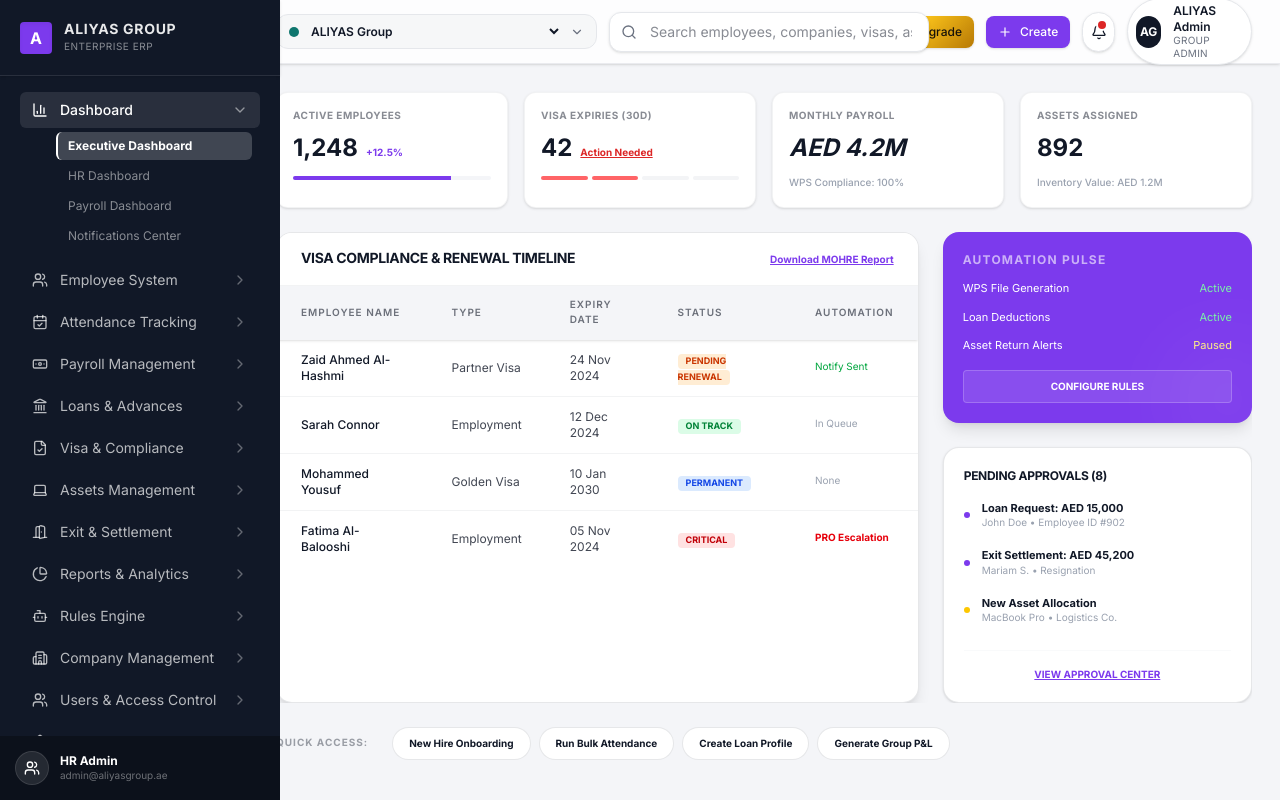
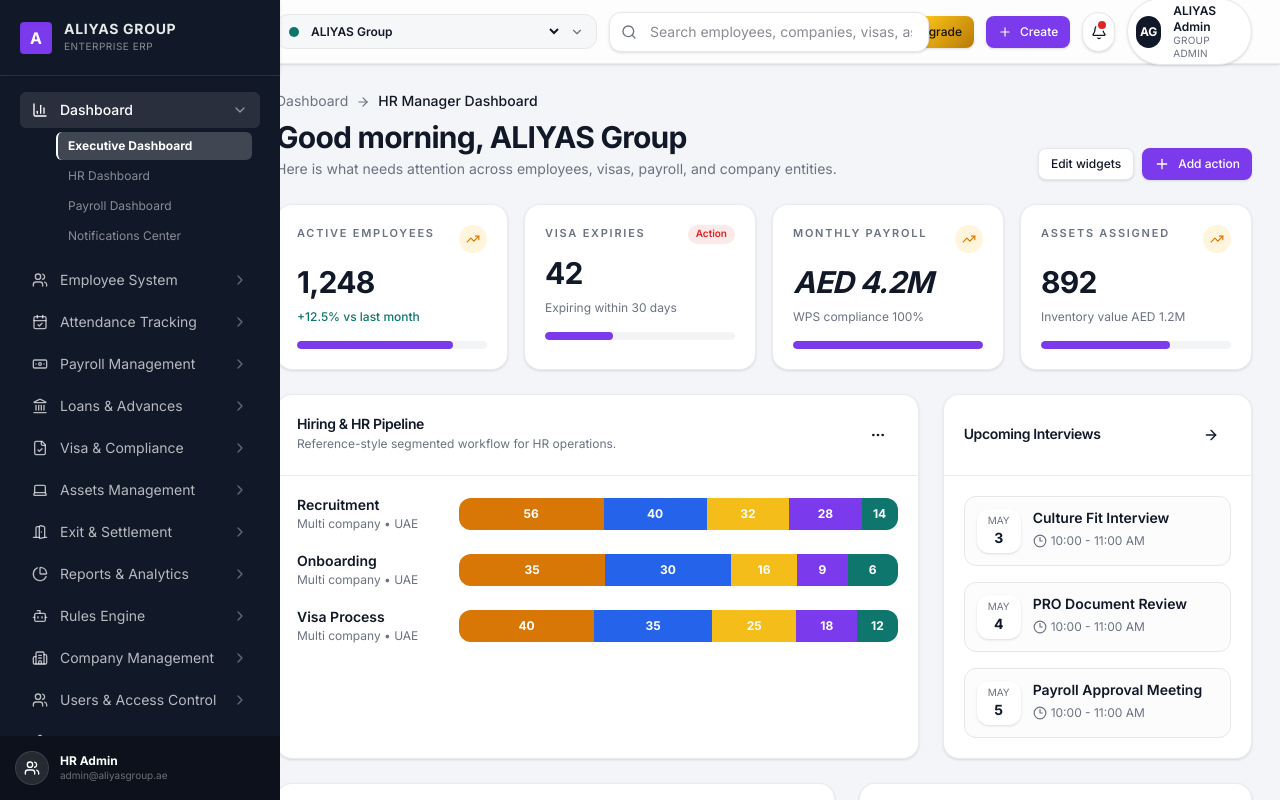
Before and after one commit to emrantims/HRMS, a React (Vite) app: page / in a window 1280 px wide. Built offline with nearby package versions, Linux system fonts and the light colour scheme.

Commit message:
Redesign dashboard with shadcn inspired layout

```diff
--- a/src/pages/Dashboard.tsx
+++ b/src/pages/Dashboard.tsx
@@ -1,162 +1,147 @@
 import React from "react";
-import { MetricCard, Card, CardHeader, CardTitle, CardContent } from "../components/ui/Card";
+import { ArrowRight, BriefcaseBusiness, CalendarClock, CheckCircle2, Clock3, FileCheck2, MoreHorizontal, Plus, Users } from "lucide-react";
+import { MetricCard, Card, CardContent, CardHeader, CardTitle } from "../components/ui/Card";
 import { Badge } from "../components/ui/Badge";
 import { Button } from "../components/ui/Button";
+
+const tasks = [
+  { title: "Visa renewal approvals", meta: "42 files need PRO action", status: "Overdue", variant: "destructive" as const },
+  { title: "Payroll run for May", meta: "WPS file review before 5 PM", status: "Today", variant: "warning" as const },
+  { title: "New hire onboarding", meta: "8 employees pending documents", status: "Active", variant: "success" as const },
+];
+
+const pipeline = [
+  { name: "Recruitment", values: [56, 40, 32, 28, 14] },
+  { name: "Onboarding", values: [35, 30, 16, 9, 6] },
+  { name: "Visa Process", values: [40, 35, 25, 18, 12] },
+];
 
 export default function HRDashboard() {
   return (
     <>
-      {/* KPI Grid */}
-      <div className="grid grid-cols-1 md:grid-cols-2 lg:grid-cols-4 gap-4">
-        <div className="bg-surface p-4 rounded-xl border border-primary/5 shadow-sm">
-          <p className="text-[10px] uppercase font-bold text-primary/50 tracking-wider">Active Employees</p>
-          <div className="flex items-baseline gap-2 mt-1">
-            <h3 className="text-2xl font-bold mt-1">1,248</h3>
-            <span className="text-[10px] text-accent font-bold">+12.5%</span>
+      <div className="flex flex-col justify-between gap-4 md:flex-row md:items-end">
+        <div>
+          <div className="mb-2 flex items-center gap-2 text-sm text-muted-foreground">
+            <span>Dashboard</span>
+            <ArrowRight className="h-3.5 w-3.5" />
+            <span className="font-medium text-primary">HR Manager Dashboard</span>
           </div>
-          <div className="w-full bg-background h-1 rounded-full mt-3 overflow-hidden">
-            <div className="bg-accent h-full w-[80%]"></div>
-          </div>
+          <h1 className="text-3xl font-bold tracking-tight text-primary">Good morning, ALIYAS Group</h1>
+          <p className="mt-1 text-sm text-muted-foreground">Here is what needs attention across employees, visas, payroll, and company entities.</p>
         </div>
-
-        <div className="bg-surface p-4 rounded-xl border border-primary/5 shadow-sm">
-          <p className="text-[10px] uppercase font-bold text-primary/50 tracking-wider">Visa Expiries (30d)</p>
-          <div className="flex items-baseline gap-2 mt-1">
-            <h3 className="text-2xl font-bold mt-1">42</h3>
-            <span className="text-[10px] text-destructive font-bold underline">Action Needed</span>
-          </div>
-          <div className="flex gap-1 mt-3">
-            <div className="h-1 flex-1 bg-red-400 rounded-full"></div>
-            <div className="h-1 flex-1 bg-red-400 rounded-full"></div>
-            <div className="h-1 flex-1 bg-gray-100 rounded-full"></div>
-            <div className="h-1 flex-1 bg-gray-100 rounded-full"></div>
-          </div>
-        </div>
-
-        <div className="bg-surface p-4 rounded-xl border border-primary/5 shadow-sm">
-          <p className="text-[10px] uppercase font-bold text-primary/50 tracking-wider">Monthly Payroll</p>
-          <div className="flex items-baseline gap-2 mt-1">
-            <h3 className="text-2xl font-bold italic mt-1">AED 4.2M</h3>
-          </div>
-          <p className="text-[10px] text-gray-400 mt-3 font-medium">WPS Compliance: 100%</p>
-        </div>
-
-        <div className="bg-surface p-4 rounded-xl border border-primary/5 shadow-sm">
-          <p className="text-[10px] uppercase font-bold text-primary/50 tracking-wider">Assets Assigned</p>
-          <div className="flex items-baseline gap-2 mt-1">
-            <h3 className="text-2xl font-bold mt-1">892</h3>
-          </div>
-          <p className="text-[10px] text-gray-400 mt-3 font-medium">Inventory Value: AED 1.2M</p>
+        <div className="flex gap-2">
+          <Button variant="outline" size="sm">Edit widgets</Button>
+          <Button variant="accent" size="sm" className="gap-2"><Plus className="h-4 w-4" /> Add action</Button>
         </div>
       </div>
 
-      {/* Main Grid Sections */}
-      <div className="flex-1 grid grid-cols-1 lg:grid-cols-3 gap-6 overflow-hidden min-h-0">
+      <div className="grid grid-cols-1 gap-4 md:grid-cols-2 xl:grid-cols-4">
+        <MetricCard title="Active Employees" value="1,248" subtext={<span className="font-medium text-success">+12.5% vs last month</span>} progress={82} />
+        <MetricCard title="Visa Expiries" value="42" subtext="Expiring within 30 days" progress={36} highlight />
+        <MetricCard title="Monthly Payroll" value="AED 4.2M" subtext="WPS compliance 100%" progress={100} />
+        <MetricCard title="Assets Assigned" value="892" subtext="Inventory value AED 1.2M" progress={68} />
+      </div>
 
-        {/* Compliance Alerts (Left) */}
-        <section className="lg:col-span-2 bg-surface rounded-2xl border border-primary/10 shadow-lg flex flex-col overflow-hidden max-h-[500px]">
-          <div className="px-6 py-4 border-b border-primary/5 flex justify-between items-center bg-surface">
-            <h2 className="text-sm font-bold uppercase tracking-tight text-primary">Visa Compliance & Renewal Timeline</h2>
-            <button className="text-[10px] text-accent font-bold underline">Download MOHRE Report</button>
-          </div>
-          <div className="flex-1 overflow-y-auto">
-            <table className="w-full text-left">
-              <thead className="bg-background sticky top-0 z-10 shadow-sm">
-                <tr className="text-[10px] uppercase tracking-widest text-primary/60">
-                  <th className="px-6 py-3 font-semibold">Employee Name</th>
-                  <th className="px-6 py-3 font-semibold">Type</th>
-                  <th className="px-6 py-3 font-semibold">Expiry Date</th>
-                  <th className="px-6 py-3 font-semibold">Status</th>
-                  <th className="px-6 py-3 font-semibold">Automation</th>
-                </tr>
-              </thead>
-              <tbody className="divide-y divide-primary/5">
-                {[
-                  { name: "Zaid Ahmed Al-Hashmi", type: "Partner Visa", date: "24 Nov 2024", status: "Pending Renewal", statusColor: "bg-orange-100 text-orange-700", auto: "Notify Sent", autoColor: "text-green-600" },
-                  { name: "Sarah Connor", type: "Employment", date: "12 Dec 2024", status: "On Track", statusColor: "bg-green-100 text-green-700", auto: "In Queue", autoColor: "text-gray-400" },
-                  { name: "Mohammed Yousuf", type: "Golden Visa", date: "10 Jan 2030", status: "Permanent", statusColor: "bg-blue-100 text-blue-700", auto: "None", autoColor: "text-gray-400" },
-                  { name: "Fatima Al-Balooshi", type: "Employment", date: "05 Nov 2024", status: "Critical", statusColor: "bg-red-100 text-red-700", auto: "PRO Escalation", autoColor: "text-red-600 font-bold" },
-                ].map((row, i) => (
-                  <tr key={i} className="text-xs hover:bg-background/80 group transition-colors">
-                    <td className="px-6 py-3 font-medium text-primary">{row.name}</td>
-                    <td className="px-6 py-3 text-primary/80">{row.type}</td>
-                    <td className="px-6 py-3 text-primary/80">{row.date}</td>
-                    <td className="px-6 py-3">
-                      <span className={`px-2 py-0.5 rounded text-[9px] font-bold uppercase ${row.statusColor}`}>{row.status}</span>
-                    </td>
-                    <td className={`px-6 py-3 text-[10px] ${row.autoColor}`}>{row.auto}</td>
-                  </tr>
-                ))}
-              </tbody>
-            </table>
-          </div>
-        </section>
-
-        {/* Right Sidebar Widgets */}
-        <div className="space-y-6">
-          {/* Automation Engine Status */}
-          <section className="bg-accent text-white p-5 rounded-2xl shadow-lg relative overflow-hidden">
-            <div className="relative z-10">
-              <h2 className="text-xs font-bold uppercase tracking-widest opacity-60 mb-3">Automation Pulse</h2>
-              <div className="space-y-3">
-                <div className="flex justify-between items-center text-[11px]">
-                  <span>WPS File Generation</span>
-                  <span className="text-green-300">Active</span>
+      <div className="grid grid-cols-1 gap-6 xl:grid-cols-12">
+        <Card className="xl:col-span-8">
+          <CardHeader className="flex-row items-center justify-between space-y-0 border-b border-border/80">
+            <div>
+              <CardTitle>Hiring & HR Pipeline</CardTitle>
+              <p className="mt-1 text-xs text-muted-foreground">Reference-style segmented workflow for HR operations.</p>
+            </div>
+            <Button variant="ghost" size="icon"><MoreHorizontal className="h-4 w-4" /></Button>
+          </CardHeader>
+          <CardContent className="space-y-5 pt-5">
+            {pipeline.map((row) => (
+              <div key={row.name} className="grid gap-3 md:grid-cols-[150px_1fr] md:items-center">
+                <div>
+                  <p className="text-sm font-semibold text-primary">{row.name}</p>
+                  <p className="text-xs text-muted-foreground">Multi company • UAE</p>
                 </div>
-                <div className="flex justify-between items-center text-[11px]">
-                  <span>Loan Deductions</span>
-                  <span className="text-green-300">Active</span>
-                </div>
-                <div className="flex justify-between items-center text-[11px]">
-                  <span>Asset Return Alerts</span>
-                  <span className="text-yellow-200">Paused</span>
+                <div className="flex h-8 overflow-hidden rounded-xl bg-muted">
+                  {row.values.map((value, index) => (
+                    <div
+                      key={index}
+                      className={`flex items-center justify-center text-xs font-bold text-white ${index === 0 ? "bg-warning" : index === 1 ? "bg-info" : index === 2 ? "bg-gold text-primary" : index === 3 ? "bg-accent" : "bg-success"}`}
+                      style={{ width: `${Math.max(value, 12)}%` }}
+                    >
+                      {value}
+                    </div>
+                  ))}
                 </div>
               </div>
-              <button className="w-full mt-4 py-2 bg-white/10 border border-white/20 rounded text-[10px] font-bold uppercase hover:bg-white/20 transition-colors">Configure Rules</button>
-            </div>
-            <div className="absolute -bottom-10 -right-10 w-32 h-32 bg-white/5 rounded-full blur-2xl"></div>
-          </section>
+            ))}
+          </CardContent>
+        </Card>
 
-          {/* Pending Approvals */}
-          <section className="bg-surface rounded-2xl border border-primary/10 p-5 shadow-sm">
-            <h2 className="text-xs font-bold uppercase tracking-tight mb-4 text-primary">Pending Approvals (8)</h2>
-            <div className="space-y-4">
-              <div className="flex items-center gap-3">
-                <div className="w-1.5 h-1.5 rounded-full bg-accent"></div>
-                <div className="flex-1">
-                  <p className="text-[11px] font-bold text-primary">Loan Request: AED 15,000</p>
-                  <p className="text-[10px] text-gray-400">John Doe • Employee ID #902</p>
+        <Card className="xl:col-span-4">
+          <CardHeader className="flex-row items-center justify-between space-y-0 border-b border-border/80">
+            <CardTitle>Upcoming Interviews</CardTitle>
+            <Button variant="ghost" size="icon"><ArrowRight className="h-4 w-4" /></Button>
+          </CardHeader>
+          <CardContent className="space-y-4 pt-5">
+            {["Culture Fit Interview", "PRO Document Review", "Payroll Approval Meeting"].map((item, index) => (
+              <div key={item} className="flex gap-3 rounded-xl border border-border bg-muted/30 p-3">
+                <div className="flex h-11 w-11 shrink-0 flex-col items-center justify-center rounded-xl bg-surface shadow-sm">
+                  <span className="text-[10px] uppercase text-muted-foreground">May</span>
+                  <span className="text-sm font-bold">{index + 3}</span>
+                </div>
+                <div className="min-w-0">
+                  <p className="truncate text-sm font-semibold text-primary">{item}</p>
+                  <p className="mt-1 flex items-center gap-1 text-xs text-muted-foreground"><Clock3 className="h-3.5 w-3.5" /> 10:00 - 11:00 AM</p>
                 </div>
               </div>
-              <div className="flex items-center gap-3">
-                <div className="w-1.5 h-1.5 rounded-full bg-accent"></div>
-                <div className="flex-1">
-                  <p className="text-[11px] font-bold text-primary">Exit Settlement: AED 45,200</p>
-                  <p className="text-[10px] text-gray-400">Mariam S. • Resignation</p>
+            ))}
+          </CardContent>
+        </Card>
+      </div>
+
+      <div className="grid grid-cols-1 gap-6 xl:grid-cols-12">
+        <Card className="xl:col-span-7">
+          <CardHeader className="flex-row items-center justify-between space-y-0 border-b border-border/80">
+            <div>
+              <CardTitle>Things To-Do</CardTitle>
+              <p className="mt-1 text-xs text-muted-foreground">Priority items needing HR/admin attention.</p>
+            </div>
+            <Badge variant="secondary">3 open</Badge>
+          </CardHeader>
+          <CardContent className="pt-5">
+            <div className="divide-y divide-border">
+              {tasks.map((task) => (
+                <div key={task.title} className="flex items-center justify-between gap-4 py-4 first:pt-0 last:pb-0">
+                  <div className="flex items-center gap-3">
+                    <div className="flex h-9 w-9 items-center justify-center rounded-xl bg-muted text-primary"><FileCheck2 className="h-4 w-4" /></div>
+                    <div>
+                      <p className="text-sm font-semibold text-primary">{task.title}</p>
+                      <p className="text-xs text-muted-foreground">{task.meta}</p>
+                    </div>
+                  </div>
+                  <Badge variant={task.variant}>{task.status}</Badge>
                 </div>
-              </div>
-              <div className="flex items-center gap-3">
-                <div className="w-1.5 h-1.5 rounded-full bg-yellow-400"></div>
-                <div className="flex-1">
-                  <p className="text-[11px] font-bold text-primary">New Asset Allocation</p>
-                  <p className="text-[10px] text-gray-400">MacBook Pro • Logistics Co.</p>
-                </div>
+              ))}
+            </div>
+          </CardContent>
+        </Card>
+
+        <Card className="xl:col-span-5">
+          <CardHeader className="flex-row items-center justify-between space-y-0 border-b border-border/80">
+            <CardTitle>Employee Type</CardTitle>
+            <Button variant="gold" size="sm">Run payroll</Button>
+          </CardHeader>
+          <CardContent className="grid gap-5 pt-5 md:grid-cols-[170px_1fr] md:items-center">
+            <div className="relative mx-auto flex h-36 w-36 items-center justify-center rounded-full border-[14px] border-success/80 border-r-gold border-b-gold/40">
+              <div className="text-center">
+                <p className="text-xs text-muted-foreground">Total</p>
+                <p className="text-3xl font-bold text-primary">34</p>
               </div>
             </div>
-            <div className="mt-6 pt-4 border-t border-gray-50 flex justify-center">
-              <button className="text-[10px] font-bold text-accent underline uppercase">View Approval Center</button>
+            <div className="space-y-3 text-sm">
+              <div className="flex items-center justify-between"><span className="flex items-center gap-2"><span className="h-2.5 w-2.5 rounded bg-success" /> Fulltime</span><b>26</b></div>
+              <div className="flex items-center justify-between"><span className="flex items-center gap-2"><span className="h-2.5 w-2.5 rounded bg-gold" /> Freelance</span><b>8</b></div>
+              <div className="flex items-center justify-between"><span className="flex items-center gap-2"><span className="h-2.5 w-2.5 rounded bg-accent" /> Onboarding</span><b>12</b></div>
             </div>
-          </section>
-        </div>
-      </div>
-
-      {/* Quick Controls */}
-      <div className="flex items-center justify-start gap-2 overflow-x-auto pb-2 -mb-2">
-        <span className="text-[10px] font-bold text-primary/40 uppercase tracking-widest mr-4 shrink-0">Quick Access:</span>
-        <button className="whitespace-nowrap px-4 py-2 bg-surface border border-primary/10 rounded-full text-[10px] font-bold hover:shadow-md transition-shadow text-primary">New Hire Onboarding</button>
-        <button className="whitespace-nowrap px-4 py-2 bg-surface border border-primary/10 rounded-full text-[10px] font-bold hover:shadow-md transition-shadow text-primary">Run Bulk Attendance</button>
-        <button className="whitespace-nowrap px-4 py-2 bg-surface border border-primary/10 rounded-full text-[10px] font-bold hover:shadow-md transition-shadow text-primary">Create Loan Profile</button>
-        <button className="whitespace-nowrap px-4 py-2 bg-surface border border-primary/10 rounded-full text-[10px] font-bold hover:shadow-md transition-shadow text-primary">Generate Group P&L</button>
+          </CardContent>
+        </Card>
       </div>
     </>
   );
```
